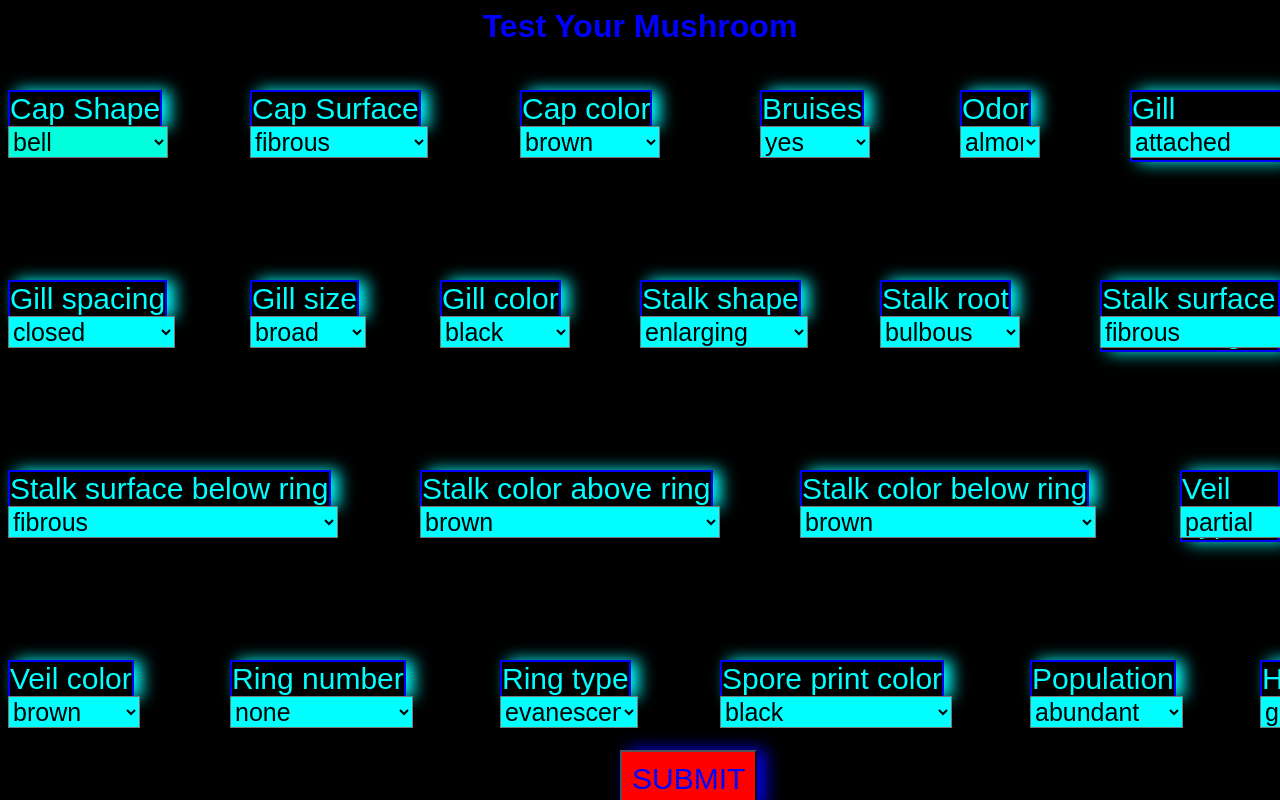
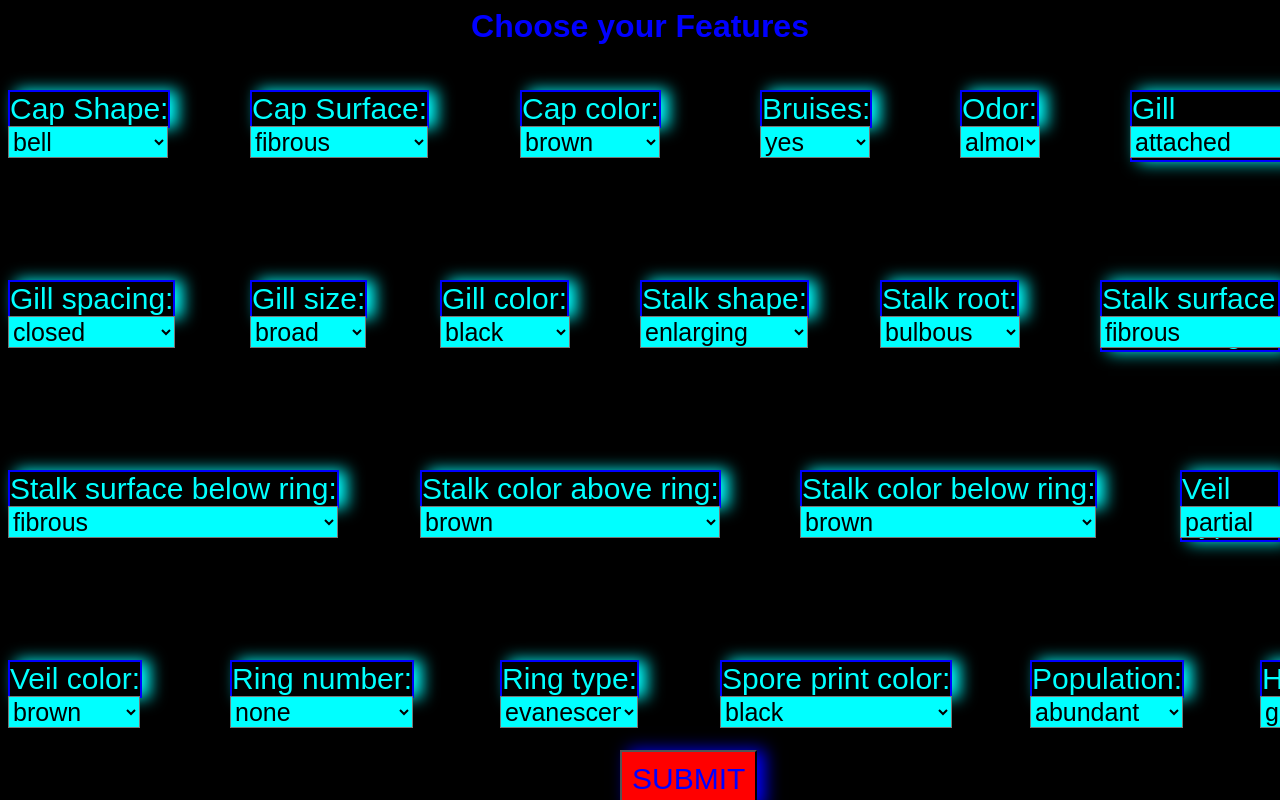
Before and after one commit to ayushgandhi904/Mushroom-Classifier, a Flask app: page /predict in a window 1280 px wide. Run offline with Flask 3, Linux system fonts and the light colour scheme.

Commit message:
Front end fully ready

```diff
--- a/templates/form.html
+++ b/templates/form.html
@@ -24,26 +24,26 @@
       position: absolute;
       top: 126px;
       font-size: 25px;
-      background-color: rgb(0, 255, 221);
+      background-color: cyan;
       width: 160px;
     }
     option[value="b"] {
-      background-color: rgb(30, 120, 210);
+      background-color: rgb(30, 201, 210);
     }
     option[value="c"] {
-      background-color: rgb(30, 168, 210);
+      background-color: rgb(30, 201, 210);
     }
     option[value="x"] {
       background-color: rgb(30, 201, 210);
     }
     option[value="f"] {
-      background-color: rgb(30, 210, 201);
+      background-color: rgb(30, 201, 210);
     }
     option[value="k"] {
-      background-color: rgb(52, 248, 255);
+      background-color: rgb(30, 201, 210);
     }
     option[value="s"] {
-      background-color: rgb(30, 210, 150);
+      background-color: rgb(30, 201, 210);
     }
     #csu {
       position: absolute;
@@ -364,10 +424,10 @@
     }
   </style>
   <body>
-    <h1>Test Your Mushroom</h1>
+    <h1>Choose your Features</h1>
     <form action="{{url_for('predict_datapoint')}}" method="POST">
       <div class="form-group">
-        <label for="cap_shape" id="cs">Cap Shape</label><br />
+        <label for="cap_shape" id="cs">Cap Shape:</label><br />
         <select id="cap_shape" name="cap_shape">
           <option value="b">bell</option>
           <option value="c">conical</option>
@@ -379,7 +439,7 @@
       </div>
 
       <div class="form-group">
-        <label for="cap-surface" id="csu">Cap Surface</label><br />
+        <label for="cap-surface" id="csu">Cap Surface:</label><br />
         <select id="cap_surface" name="cap_surface">
           <option value="f">fibrous</option>
           <option value="g">grooves</option>
@@ -389,12 +449,12 @@
       </div>
 
       <div class="form-group">
-        <label for="cap-color" id="cc">Cap color</label><br />
+        <label for="cap-color" id="cc">Cap color:</label><br />
         <select id="cap_color" name="cap_color">
           <option value="n">brown</option>
           <option value="b">buff</option>
           <option value="c">cinnamon</option>
-          <option value="g">gray</option>
+          <option value="g">grey</option>
           <option value="r">green</option>
           <option value="p">pink</option>
           <option value="u">purple</option>
@@ -405,7 +465,7 @@
       </div>
 
       <div class="form-group">
-        <label for="bruises" id="br">Bruises</label><br />
+        <label for="bruises" id="br">Bruises:</label><br />
         <select id="bruises" name="bruises">
           <option value="t">yes</option>
           <option value="f">no</option>
@@ -413,7 +473,7 @@
       </div>
 
       <div class="form-group">
-        <label for="odor" id="od">Odor</label><br />
+        <label for="odor" id="od">Odor:</label><br />
         <select id="odor" name="odor">
           <option value="a">almond</option>
           <option value="l">anise</option>
@@ -436,7 +496,7 @@
       </div>
 
       <div class="form-group">
-        <label for="gill-spacing" id="gs">Gill spacing</label><br />
+        <label for="gill-spacing" id="gs">Gill spacing:</label><br />
         <select id="gill_spacing" name="gill_spacing">
           <option value="c">closed</option>
           <option value="w">crowded</option>
@@ -444,7 +504,7 @@
       </div>
 
       <div class="form-group">
-        <label for="gill-size" id="gsi">Gill size</label><br />
+        <label for="gill-size" id="gsi">Gill size:</label><br />
         <select id="gill_size" name="gill_size">
           <option value="b">broad</option>
           <option value="n">narrow</option>
@@ -452,13 +512,13 @@
       </div>
 
       <div class="form-group">
-        <label for="gill-color" id="gc">Gill color</label><br />
+        <label for="gill-color" id="gc">Gill color:</label><br />
         <select id="gill_color" name="gill_color">
           <option value="k">black</option>
           <option value="n">brown</option>
           <option value="b">buff</option>
           <option value="h">chocolate</option>
-          <option value="g">gray</option>
+          <option value="g">grey</option>
           <option value="r">green</option>
           <option value="o">orange</option>
           <option value="p">pink</option>
@@ -470,7 +530,7 @@
       </div>
 
       <div class="form-group">
-        <label for="stalk-shape" id="ss">Stalk shape</label><br />
+        <label for="stalk-shape" id="ss">Stalk shape:</label><br />
         <select id="stalk_shape" name="stalk_shape">
           <option value="e">enlarging</option>
           <option value="t">tapering</option>
@@ -478,7 +538,7 @@
       </div>
 
       <div class="form-group">
-        <label for="stalk-root" id="sr">Stalk root</label><br />
+        <label for="stalk-root" id="sr">Stalk root:</label><br />
         <select id="stalk_root" name="stalk_root">
           <option value="b">bulbous</option>
           <option value="c">club</option>
@@ -502,7 +562,7 @@
 
       <div class="form-group">
         <label for="stalk-surface-below-ring" id="ssbr"
-          >Stalk surface below ring</label
+          >Stalk surface below ring:</label
         ><br />
         <select id="stalk_surface_below_ring" name="stalk_surface_below_ring">
           <option value="f">fibrous</option>
@@ -514,13 +574,13 @@
 
       <div class="form-group">
         <label for="stalk-color-above-ring" id="scar"
-          >Stalk color above ring</label
+          >Stalk color above ring:</label
         ><br />
         <select id="stalk_color_above_ring" name="stalk_color_above_ring">
           <option value="n">brown</option>
           <option value="b">buff</option>
           <option value="c">cinnamon</option>
-          <option value="g">gray</option>
+          <option value="g">grey</option>
           <option value="o">orange</option>
           <option value="p">pink</option>
           <option value="e">red</option>
@@ -531,13 +591,13 @@
 
       <div class="form-group">
         <label for="stalk-color-below-ring" id="scbr"
-          >Stalk color below ring</label
+          >Stalk color below ring:</label
         ><br />
         <select id="stalk_color_below_ring" name="stalk_color_below_ring">
           <option value="n">brown</option>
           <option value="b">buff</option>
           <option value="c">cinnamon</option>
-          <option value="g">gray</option>
+          <option value="g">grey</option>
           <option value="o">orange</option>
           <option value="p">pink</option>
           <option value="e">red</option>
@@ -547,14 +607,14 @@
       </div>
 
       <div class="form-group">
-        <label for="veil-type" id="vt">Veil Type</label><br />
+        <label for="veil-type" id="vt">Veil Type:</label><br />
         <select id="veil_type" name="veil_type">
           <option value="p">partial</option>
         </select>
       </div>
 
       <div class="form-group">
-        <label for="veil-color" id="vc">Veil color</label><br />
+        <label for="veil-color" id="vc">Veil color:</label><br />
         <select id="veil_color" name="veil_color">
           <option value="n">brown</option>
           <option value="o">orange</option>
@@ -564,7 +624,7 @@
       </div>
 
       <div class="form-group">
-        <label for="ring-number" id="rn">Ring number</label><br />
+        <label for="ring-number" id="rn">Ring number:</label><br />
         <select id="ring_number" name="ring_number">
           <option value="n">none</option>
           <option value="o">one</option>
@@ -573,7 +633,7 @@
       </div>
 
       <div class="form-group">
-        <label for="ring-type" id="rt">Ring type</label><br />
+        <label for="ring-type" id="rt">Ring type:</label><br />
         <select id="ring_type" name="ring_type">
           <option value="e">evanescent</option>
           <option value="f">flaring</option>
@@ -584,7 +644,7 @@
       </div>
 
       <div class="form-group">
-        <label for="spore-print-color" id="spc">Spore print color</label><br />
+        <label for="spore-print-color" id="spc">Spore print color:</label><br />
         <select id="spore_print_color" name="spore_print_color">
           <option value="k">black</option>
           <option value="n">brown</option>
@@ -599,7 +659,7 @@
       </div>
 
       <div class="form-group">
-        <label for="population" id="pop">Population</label><br />
+        <label for="population" id="pop">Population:</label><br />
         <select id="population" name="population">
           <option value="a">abundant</option>
           <option value="c">clustered</option>
```
Also changed, not shown: other parts of templates/form.html (+67 -7 lines), templates/edible.html (+36 -2 lines), templates/index.html (+14 -6 lines), templates/poisonous.html (+36 -2 lines), templates/edible.jpg (deleted), templates/poison.jpg (deleted).
